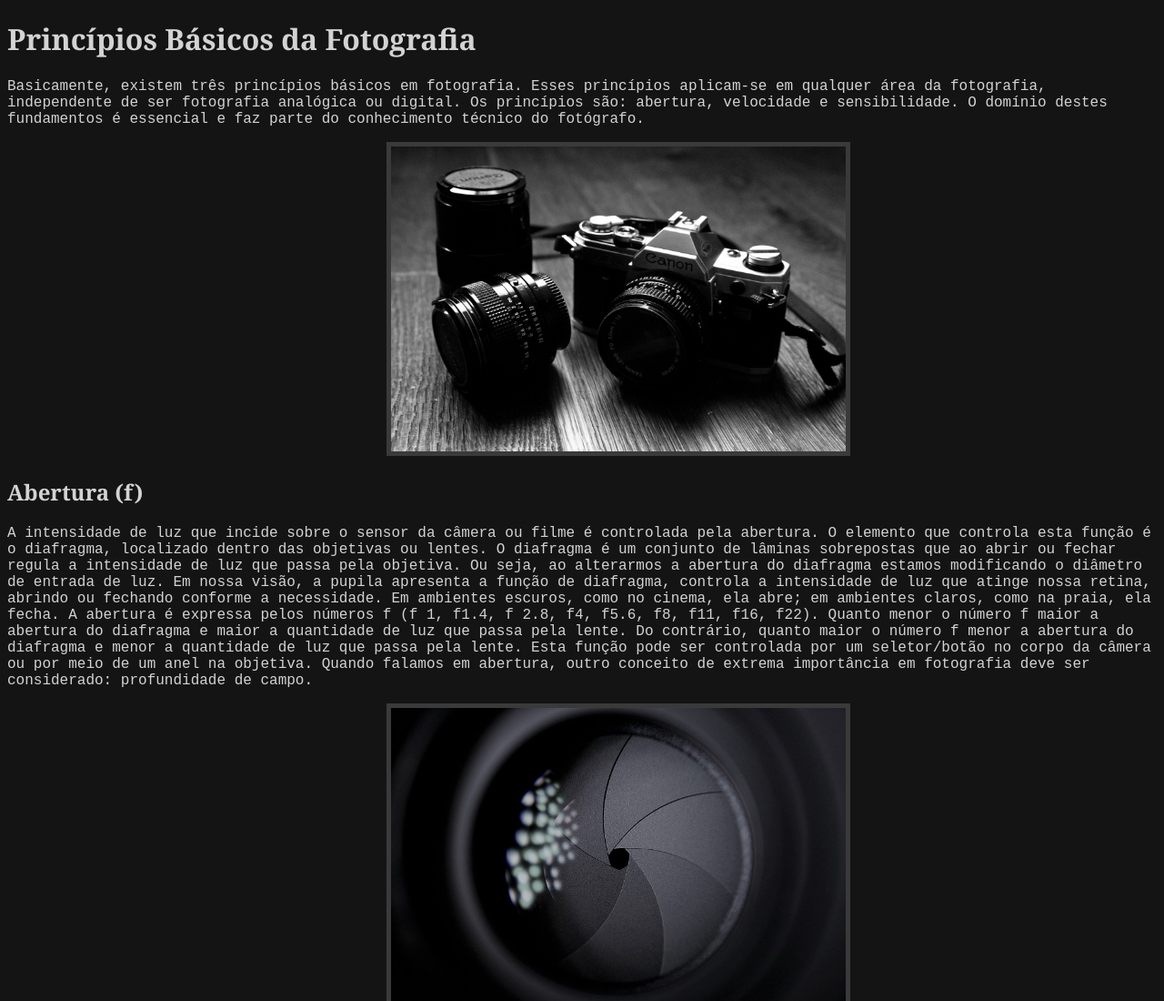
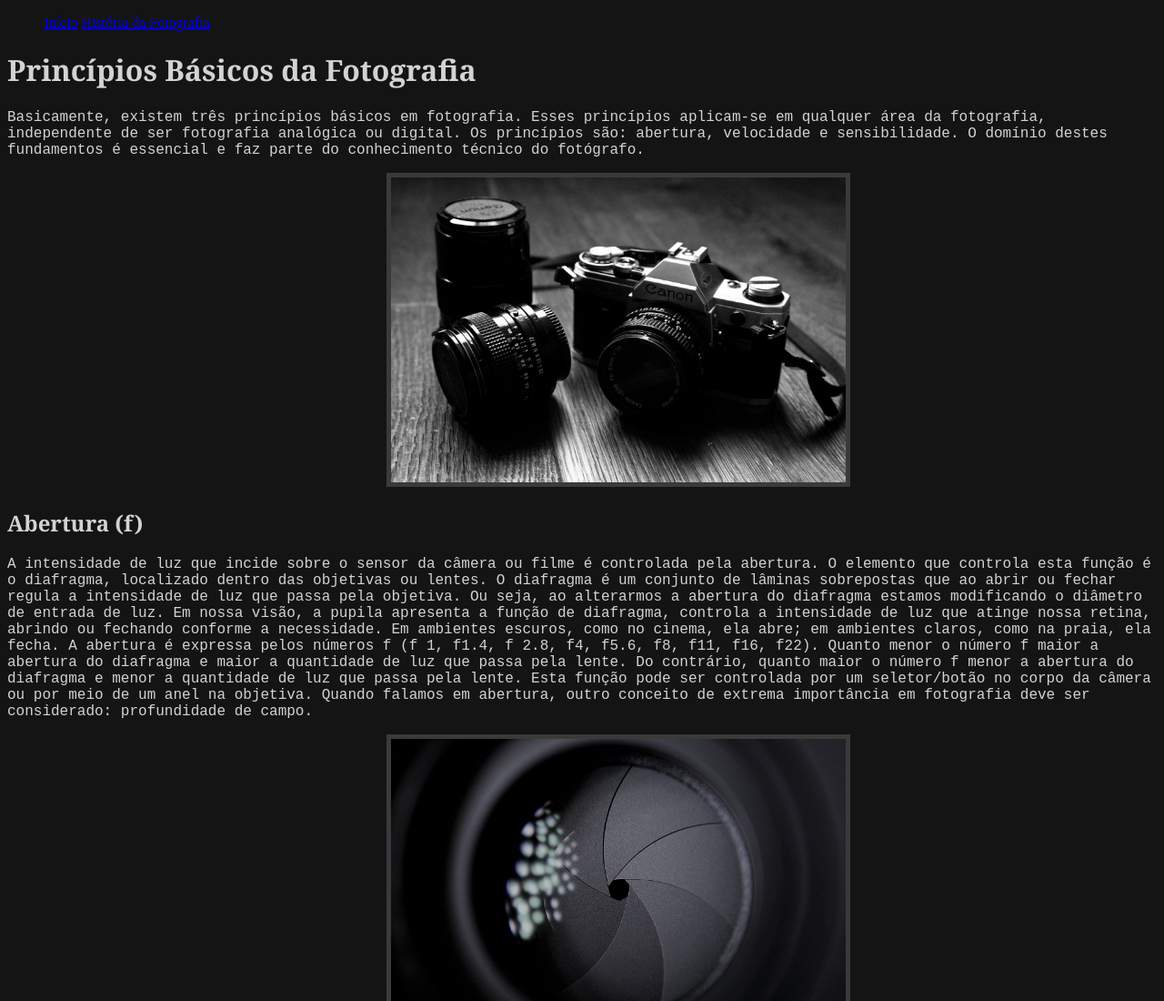
Before and after one commit to leosokulski/23-09-22, a plain HTML site: page index.html in a window 1280 px wide. Shown: the top 1100 px of the page at 91% size. Drawn offline with Linux system fonts and the light colour scheme.

Commit message:
Update index.html

```diff
--- a/index.html
+++ b/index.html
@@ -6,6 +6,14 @@
 <meta charset="UTF-8">
 <link rel="stylesheet" href="style.css">
 </head>
+
+<header>
+    <nav>
+        <ul>
+            <a href="index.html">Início</a> <a href="história.html"> História da Fotografia</a>
+        </ul>
+    </nav>
+</header>
 
 <body>
 
```
